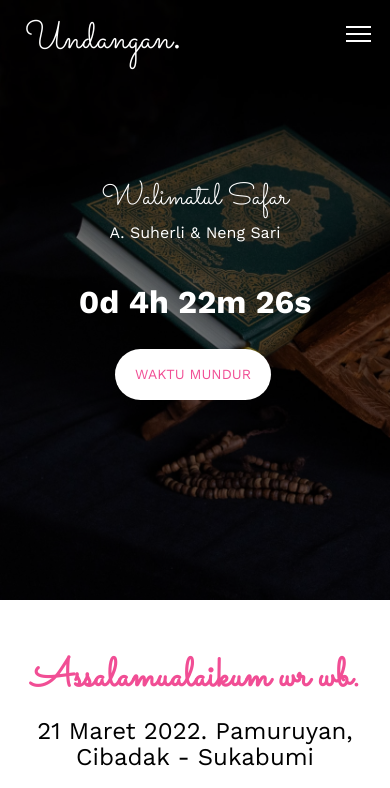
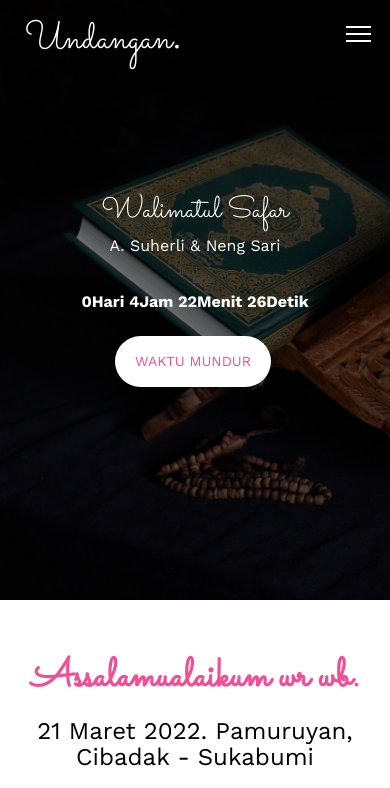
Before and after one commit to DedeSnrwn13/undangan-abi, a plain HTML site: page index.html in a window 390 px wide. Shown: the top 788 px of the page. Drawn offline with nearby package versions, Linux system fonts and the light colour scheme; files whose address does not match are found by name.

Commit message:
update font header

```diff
--- a/css/style.css
+++ b/css/style.css
@@ -1748,3 +1748,16 @@ form label {
 .js .animate-box {
   opacity: 0;
 }
+
+#carasingkat {
+  font-weight: 700;
+  color: white;
+  font-size: 32px;
+  margin-bottom: 20px;
+}
+
+@media (max-width: 700px) {
+  #carasingkat {
+    font-size: 16px;
+  }
+}
--- a/index.html
+++ b/index.html
@@ -63,7 +63,7 @@
                             <div class="display-tc animate-box" data-animate-effect="fadeIn">
                                 <h1>Walimatul Safar</h1>
                                 <h2>A. Suherli &amp; Neng Sari</h2>
-                                <div id="carasingkat" style="font-weight: 700; color: white; font-size: 32px; margin-bottom: 20px;"></div>
+                                <div id="carasingkat"></div>
                                 <p><a href="#" class="btn btn-default btn-sm">Waktu Mundur</a></p>
                             </div>
                         </div>
@@ -302,12 +302,12 @@
             var minutes = Math.floor((distance % (1000 * 60 * 60)) / (1000 * 60));
             var seconds = Math.floor((distance % (1000 * 60)) / 1000);
             // Tampilkan hasilnya di elemen id = "carasingkat"
-            document.getElementById("carasingkat").innerHTML = days + "d " + hours + "h "
-            + minutes + "m " + seconds + "s ";
+            document.getElementById("carasingkat").innerHTML = days + "Hari " + hours + "Jam "
+            + minutes + "Menit " + seconds + "Detik ";
             // Jika hitungan mundur selesai,
             if (distance < 0) {
                 clearInterval(x);
-                document.getElementById("Carasingkat").innerHTML = "EXPIRED";
+                document.getElementById("carasingkat").innerHTML = "Waktu Mundur Selesai 08:00 (21-03-2022)";
             }
         }, 1000);
     </script>
```
